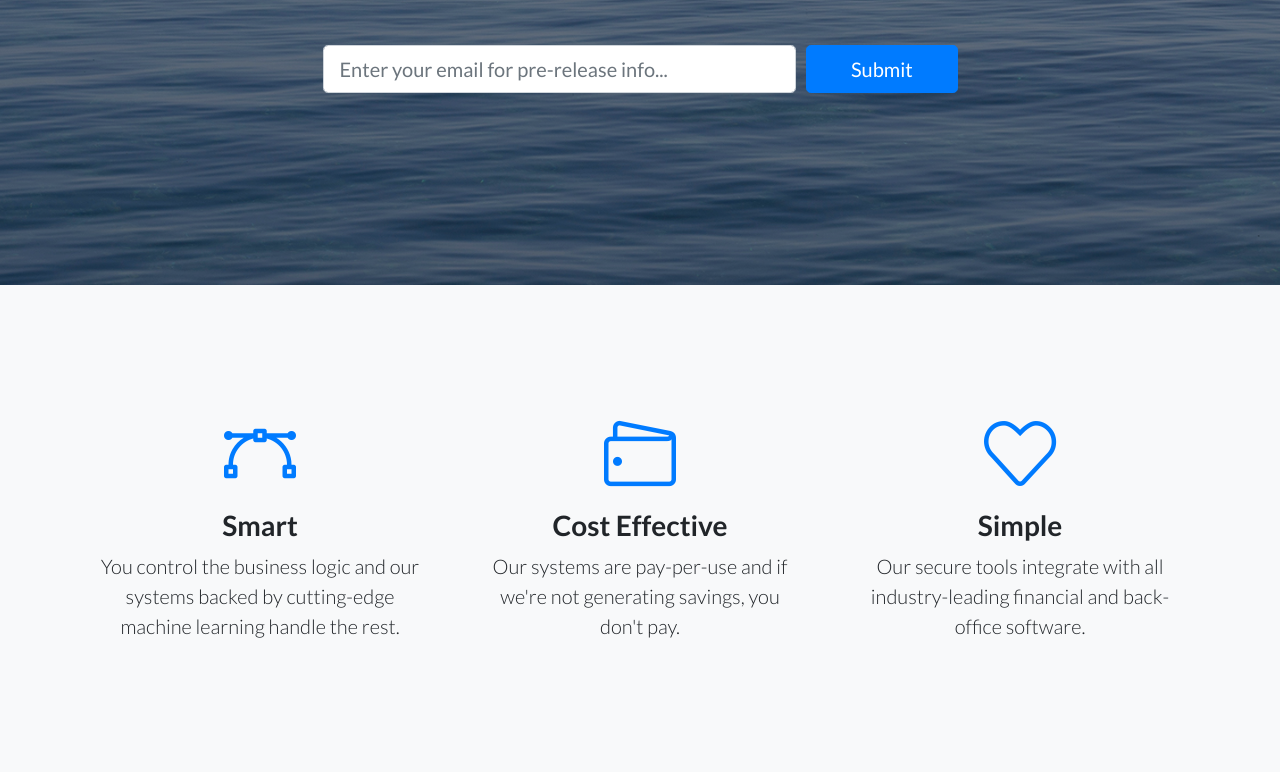
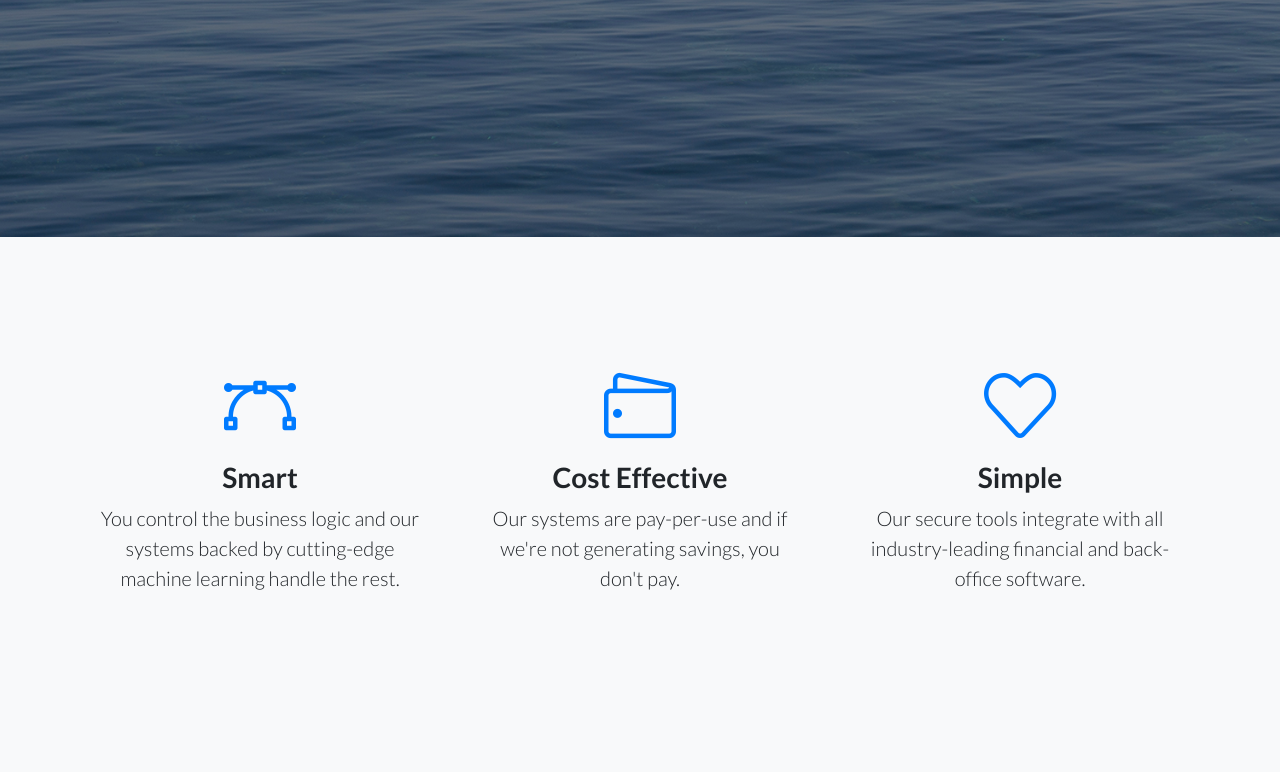
Before and after one commit to AutonomousLogisticsCo/autonomouslogisticsco.github.io, a website: page index.html in a window 1280 px wide. Shown: the part 857-1629 px from the top of the page. Drawn offline with Linux system fonts and the light colour scheme; a script that the page names is missing.

Commit message:
Removed email banner

```diff
--- a/index.html
+++ b/index.html
@@ -92,18 +92,6 @@
             <h1 class="mb-5">Grow your business, automate the rest</h1>
             	    <h3 class="mb-5">Our intelligent systems optimally manage the costs, planning, and routing within your logistics
                     chain. We specialize in the overall management of unmanned ground, air, and sea systems.</h3>
-          </div>
-          <div class="col-md-10 col-lg-8 col-xl-7 mx-auto">
-            <form>
-              <div class="form-row">
-                <div class="col-12 col-md-9 mb-2 mb-md-0">
-                  <input type="email" class="form-control form-control-lg" placeholder="Enter your email for pre-release info...">
-                </div>
-                <div class="col-12 col-md-3">
-                  <button type="submit" class="btn btn-block btn-lg btn-primary">Submit</button>
-                </div>
-              </div>
-            </form>
           </div>
         </div>
       </div>
```
